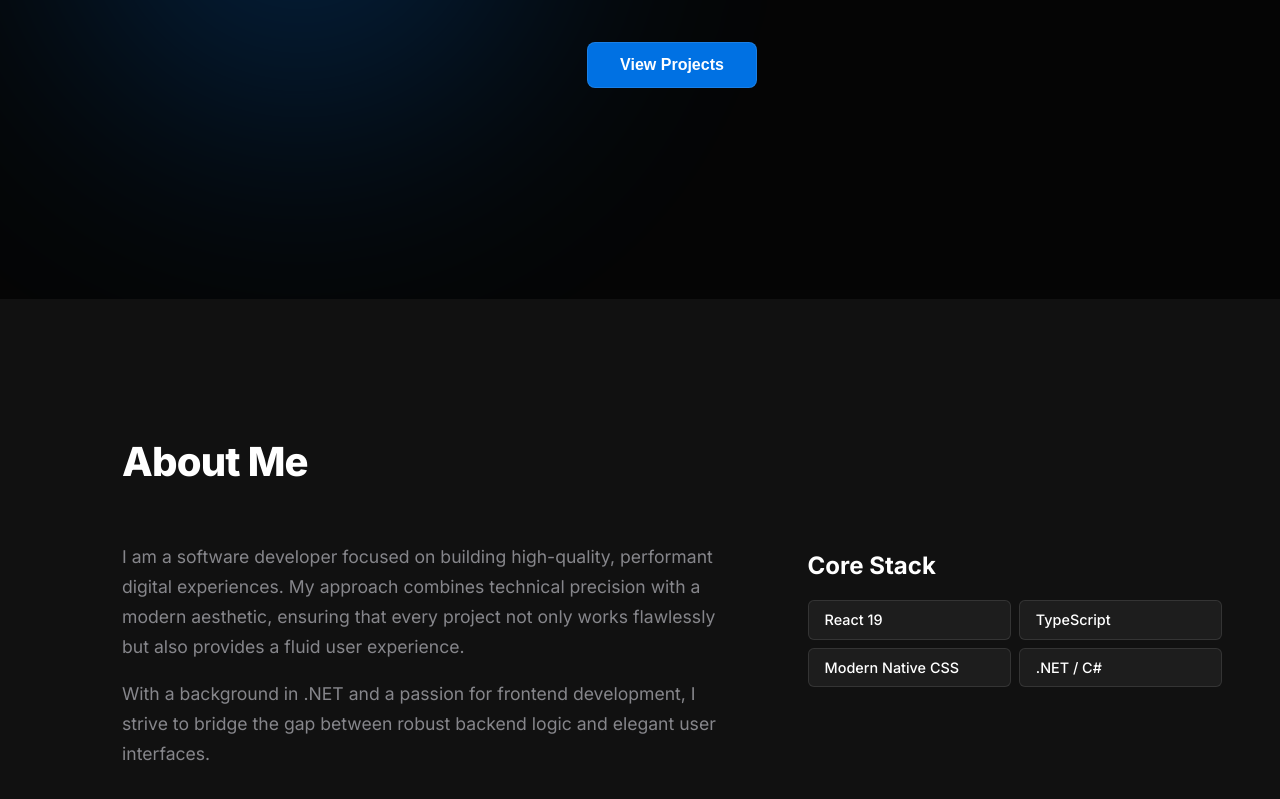
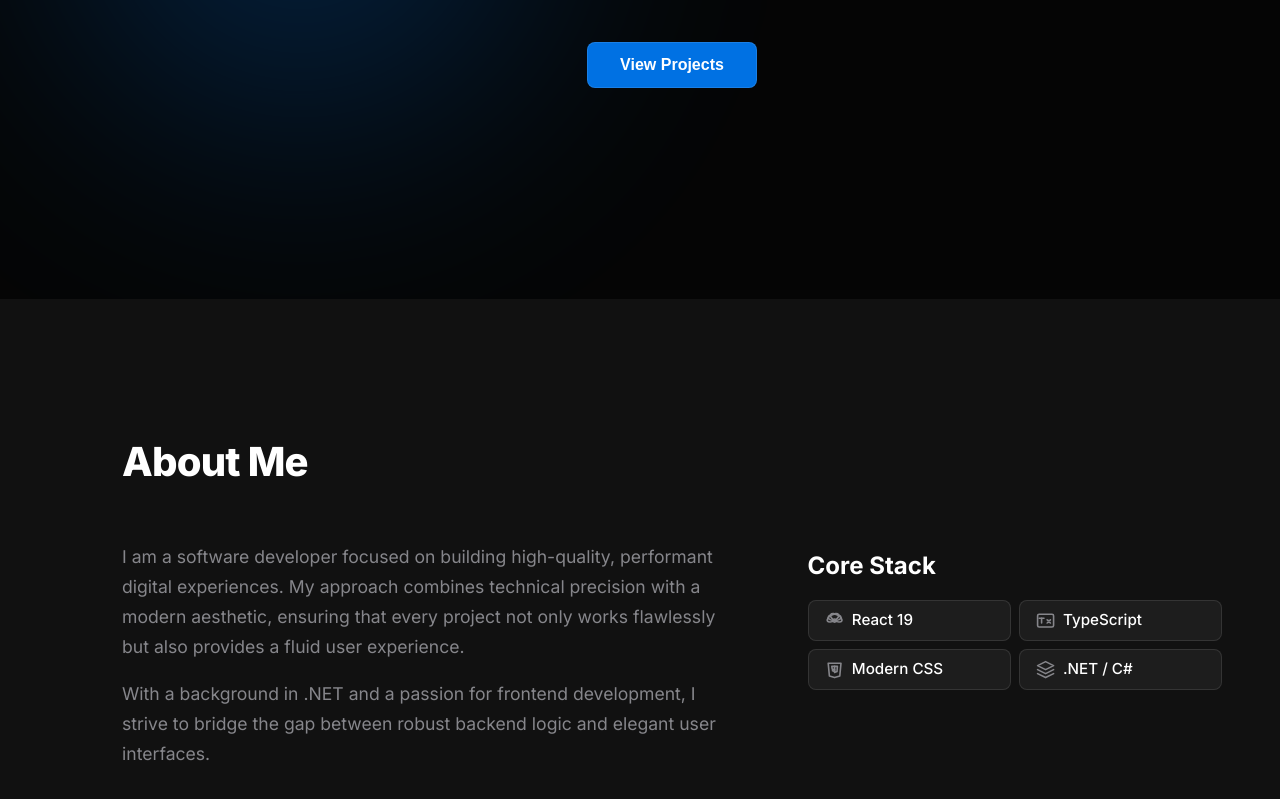
Before and after one commit to cfgarciaq/personal-website, a React (Vite) app: page / in a window 1280 px wide. Shown: the part 468-1267 px from the top of the page. Built offline with nearby package versions, Linux system fonts and the light colour scheme.

Commit message:
feat(about): enhance core stack with tech-specific colors, icons, and smooth scrolling

```diff
--- a/src/components/layout/About/About.css
+++ b/src/components/layout/About/About.css
@@ -50,23 +50,71 @@
   list-style: none;
   padding: 0;
   display: grid;
-  grid-template-columns: repeat(auto-fill, minmax(140px, 1fr));
+  grid-template-columns: repeat(auto-fill, minmax(160px, 1fr));
   gap: var(--spacing-sm);
 }
 
-.stack-list li {
+.stack-item {
   background: rgba(255, 255, 255, 0.05);
   padding: var(--spacing-sm) var(--spacing-md);
-  border-radius: 6px;
+  border-radius: 8px;
   border: 1px solid var(--border-primary);
   font-weight: 500;
   color: var(--text-primary);
-  font-size: 0.9rem;
+  font-size: 0.95rem;
+  display: flex;
+  align-items: center;
+  gap: var(--spacing-sm);
   transition: all var(--transition-fast);
 }
 
-.stack-list li:hover {
-  border-color: var(--primary-color);
-  box-shadow: 0 0 15px rgba(0, 113, 227, 0.2);
+.tech-icon {
+  width: 1.2rem;
+  height: 1.2rem;
+  color: var(--text-secondary);
+  transition: color var(--transition-fast);
+}
+
+.stack-item:hover {
   transform: translateY(-2px);
 }
+
+/* React Hover */
+.stack-item.react:hover {
+  border-color: var(--color-react);
+  box-shadow: 0 0 15px rgba(97, 218, 251, 0.2);
+  color: var(--color-react);
+}
+.stack-item.react:hover .tech-icon {
+  color: var(--color-react);
+}
+
+/* TypeScript Hover */
+.stack-item.ts:hover {
+  border-color: var(--color-ts);
+  box-shadow: 0 0 15px rgba(49, 120, 198, 0.2);
+  color: var(--color-ts);
+}
+.stack-item.ts:hover .tech-icon {
+  color: var(--color-ts);
+}
+
+/* CSS Hover */
+.stack-item.css:hover {
+  border-color: var(--color-css);
+  box-shadow: 0 0 15px rgba(102, 51, 153, 0.2);
+  color: var(--color-css);
+}
+.stack-item.css:hover .tech-icon {
+  color: var(--color-css);
+}
+
+/* .NET Hover */
+.stack-item.dotnet:hover {
+  border-color: var(--color-dotnet);
+  box-shadow: 0 0 15px rgba(81, 43, 212, 0.2);
+  color: var(--color-dotnet);
+}
+.stack-item.dotnet:hover .tech-icon {
+  color: var(--color-dotnet);
+}
--- a/src/components/layout/About/About.tsx
+++ b/src/components/layout/About/About.tsx
@@ -23,10 +23,41 @@ const About: React.FC = () => {
           <div className="about-stack">
             <h3>Core Stack</h3>
             <ul className="stack-list">
-              <li>React 19</li>
-              <li>TypeScript</li>
-              <li>Modern Native CSS</li>
-              <li>.NET / C#</li>
+              <li className="stack-item react">
+                <svg viewBox="0 0 24 24" fill="none" stroke="currentColor" strokeWidth="2" strokeLinecap="round" strokeLinejoin="round" className="tech-icon">
+                  <circle cx="12" cy="12" r="2"></circle>
+                  <path d="M12 12c-4.418 0-8-1.79-8-4s3.582-4 8-4 8 1.79 8 4-3.582 4-8 4z"></path>
+                  <path d="M12 12c0 4.418-1.79 8-4 8s-4-3.582-4-8 1.79-8 4-8 4 3.582 4 8z" transform="rotate(60 12 12)"></path>
+                  <path d="M12 12c0 4.418-1.79 8-4 8s-4-3.582-4-8 1.79-8 4-8 4 3.582 4 8z" transform="rotate(120 12 12)"></path>
+                </svg>
+                React 19
+              </li>
+              <li className="stack-item ts">
+                <svg viewBox="0 0 24 24" fill="none" stroke="currentColor" strokeWidth="2" strokeLinecap="round" strokeLinejoin="round" className="tech-icon">
+                  <path d="M20 4H4c-1.1 0-2 .9-2 2v12c0 1.1.9 2 2 2h16c1.1 0 2-.9 2-2V6c0-1.1-.9-2-2-2z"></path>
+                  <path d="M7 15V9"></path>
+                  <path d="M4 9h6"></path>
+                  <path d="M14 15c.5-1 1.5-1 2-1s1.5 0 2 1"></path>
+                  <path d="M14 11c.5 1 1.5 1 2 1s1.5 0 2-1"></path>
+                </svg>
+                TypeScript
+              </li>
+              <li className="stack-item css">
+                <svg viewBox="0 0 24 24" fill="none" stroke="currentColor" strokeWidth="2" strokeLinecap="round" strokeLinejoin="round" className="tech-icon">
+                  <path d="M20 4L18.5 20L12 22L5.5 20L4 4H20Z"></path>
+                  <path d="M12 8H8.5L9 11.5H12V14.5L9.5 13.5L9.3 12"></path>
+                  <path d="M12 8H15.5L15 14.5L12 15.5V8Z"></path>
+                </svg>
+                Modern CSS
+              </li>
+              <li className="stack-item dotnet">
+                <svg viewBox="0 0 24 24" fill="none" stroke="currentColor" strokeWidth="2" strokeLinecap="round" strokeLinejoin="round" className="tech-icon">
+                  <path d="M12 2L2 7l10 5 10-5-10-5z"></path>
+                  <path d="M2 17l10 5 10-5"></path>
+                  <path d="M2 12l10 5 10-5"></path>
+                </svg>
+                .NET / C#
+              </li>
             </ul>
           </div>
         </div>
--- a/src/styles/variables.css
+++ b/src/styles/variables.css
@@ -35,4 +35,10 @@
 
   /* Gradients */
   --hero-gradient: radial-gradient(circle at center, var(--primary-color) 15%, transparent 85%);
+
+  /* Tech Colors */
+  --color-css: #663399;
+  --color-dotnet: #512bd4;
+  --color-react: #61dafb;
+  --color-ts: #3178c6;
 }
```
